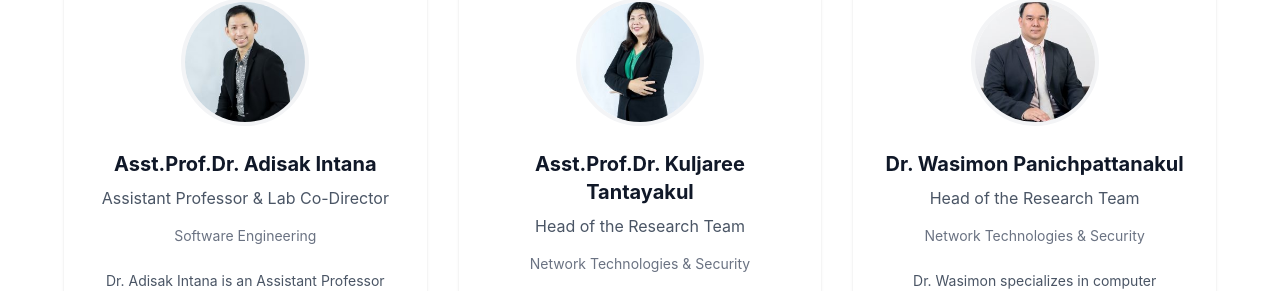
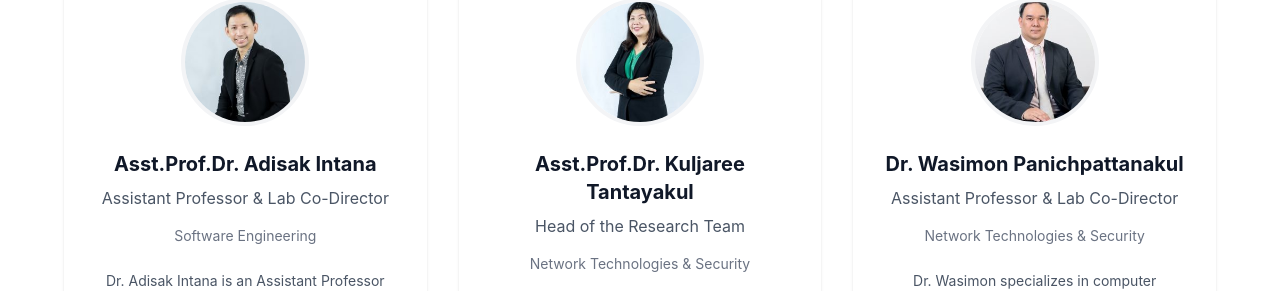
Before and after one commit to zZBANK22Zz/SENET-Lab-web, a Next.js app: page /TeamPage in a window 1280 px wide. Shown: the part 808-1099 px from the top of the page. Built offline with nearby package versions, Linux system fonts and the light colour scheme.

Commit message:
Update wasimonPanichpattanakul.js

```diff
--- a/src/data/personalData/wasimonPanichpattanakul.js
+++ b/src/data/personalData/wasimonPanichpattanakul.js
@@ -8,7 +8,7 @@ const wasimonPanichpattanakul = {
     lastName: "Panichpattanakul",
     fullName: "Dr. Wasimon Panichpattanakul",
     title: "Dr.",
-    position: "Head of the Research Team",
+    position: "Assistant Professor & Lab Co-Director",
     department: "Network Technologies & Security",
     email: "wasimon.pa@phuket.psu.ac.th",
     phone: "+66 87-700-3770",
```
